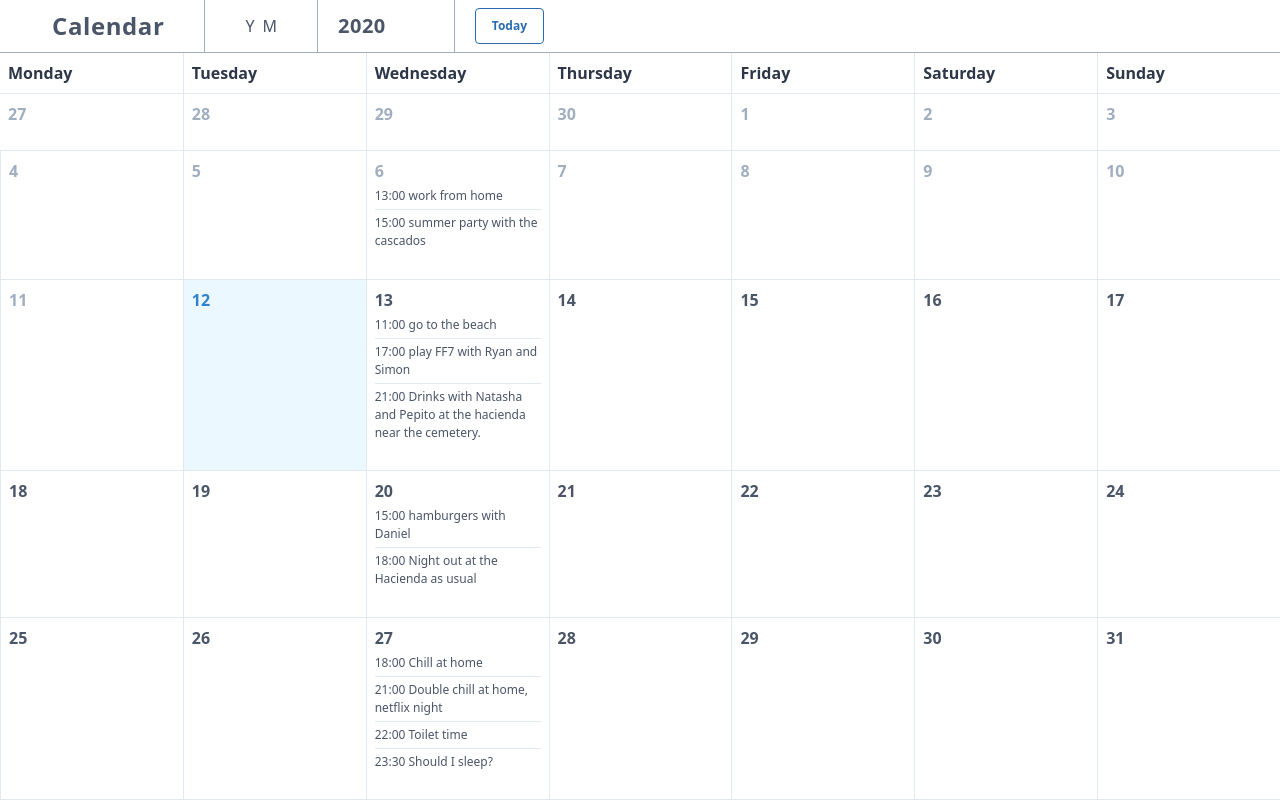
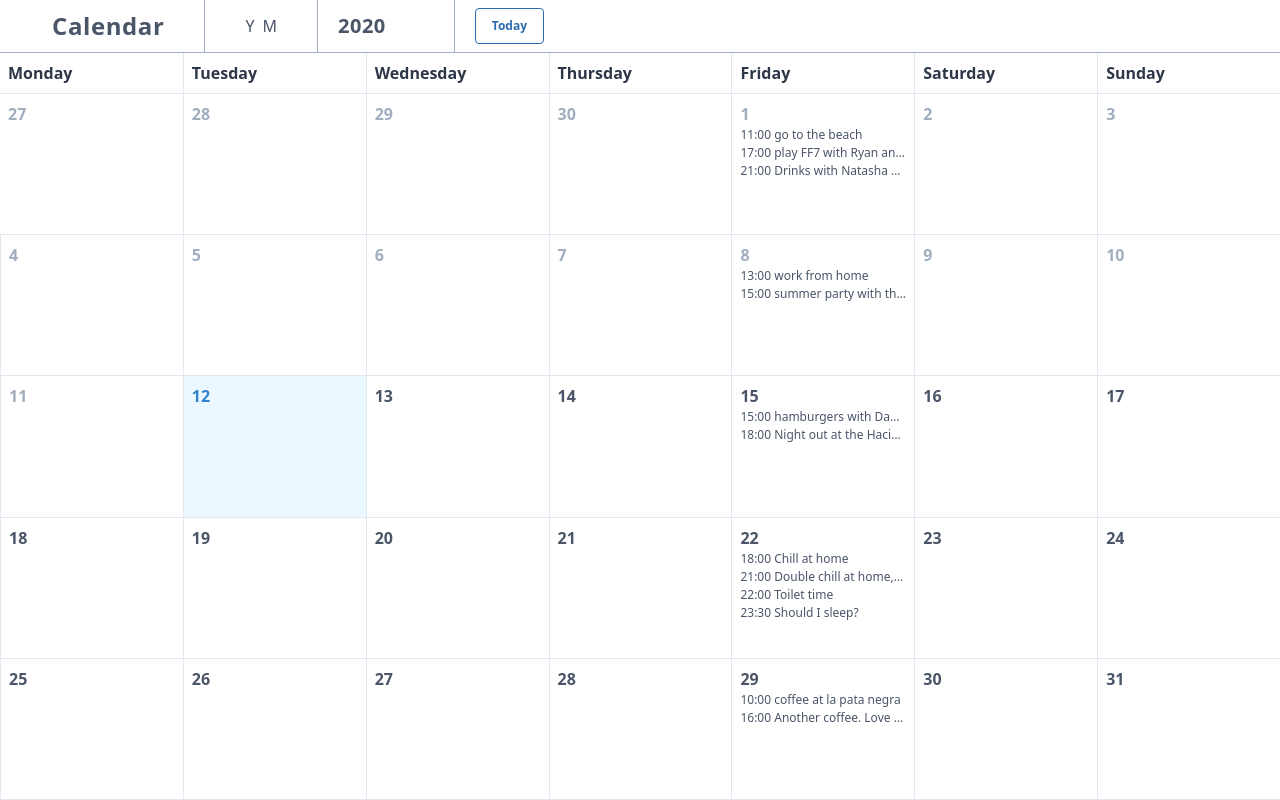
Before and after one commit to beaucouplus/calendar, a React (Create React App) app: page / in a window 1280 px wide. Built offline with nearby package versions, Linux system fonts and the light colour scheme.

Commit message:
month view > solved day height problem

```diff
--- a/src/EventContext.js
+++ b/src/EventContext.js
@@ -1,69 +1,83 @@
 import React, { useState } from "react";
 
 const dummyEvents = {
-  "2020-05-13": [
-    { id: 1, date: "2020-05-13", time: "11:00", title: "go to the beach" },
+  "2020-05-01": [
+    { id: 1, date: "2020-05-01", time: "11:00", title: "go to the beach" },
     {
       id: 2,
-      date: "2020-05-13",
+      date: "2020-05-01",
       time: "17:00",
       title: "play FF7 with Ryan and Simon",
     },
     {
       id: 3,
-      date: "2020-05-13",
+      date: "2020-05-01",
       time: "21:00",
       title:
         "Drinks with Natasha and Pepito at the hacienda near the cemetery.",
     },
   ],
-  "2020-05-06": [
-    { id: 4, date: "2020-05-06", time: "13:00", title: "work from home" },
+  "2020-05-08": [
+    { id: 4, date: "2020-05-08", time: "13:00", title: "work from home" },
     {
       id: 5,
-      date: "2020-05-06",
+      date: "2020-05-08",
       time: "15:00",
       title: "summer party with the cascados",
     },
   ],
-  "2020-05-20": [
+  "2020-05-15": [
     {
       id: 6,
-      date: "2020-05-20",
+      date: "2020-05-15",
       time: "15:00",
       title: "hamburgers with Daniel",
     },
     {
       id: 7,
-      date: "2020-05-20",
+      date: "2020-05-15",
       time: "18:00",
       title: "Night out at the Hacienda as usual",
     },
   ],
-  "2020-05-27": [
+  "2020-05-22": [
     {
       id: 8,
-      date: "2020-05-27",
+      date: "2020-05-22",
       time: "18:00",
       title: "Chill at home",
     },
     {
       id: 9,
-      date: "2020-05-27",
+      date: "2020-05-22",
       time: "21:00",
       title: "Double chill at home, netflix night",
     },
     {
       id: 10,
-      date: "2020-05-27",
+      date: "2020-05-22",
       time: "22:00",
       title: "Toilet time",
     },
     {
       id: 11,
-      date: "2020-05-27",
+      date: "2020-05-22",
       time: "23:30",
       title: "Should I sleep?",
+    },
+  ],
+  "2020-05-29": [
+    {
+      id: 6,
+      date: "2020-05-29",
+      time: "10:00",
+      title: "coffee at la pata negra",
+    },
+    {
+      id: 7,
+      date: "2020-05-29",
+      time: "16:00",
+      title: "Another coffee. Love coffee",
     },
   ],
 };
--- a/src/MonthView.js
+++ b/src/MonthView.js
@@ -1,4 +1,10 @@
-import React, { useState, useEffect, useContext } from "react";
+import React, {
+  useState,
+  useEffect,
+  useLayoutEffect,
+  useContext,
+  useRef,
+} from "react";
 import PropTypes from "prop-types";
 import exact from "prop-types-exact";
 import dayjs from "dayjs";
@@ -9,6 +15,9 @@ import { EventContext } from "./EventContext";
 
 function MonthView({ startOfMonth }) {
   const { events } = useContext(EventContext);
+  const [maxItemHeight, setMaxItemHeight] = useState(0);
+  const monthDaysContainerRef = useRef();
+
   const daysInView = monthViewDays(startOfMonth, events);
   const currentMonth = dayjs(startOfMonth).month();
   const weekDays = [
@@ -21,7 +30,12 @@ function MonthView({ startOfMonth }) {
     "Sunday",
   ];
 
-  useEffect(() => console.log(Object.keys(daysInView).length));
+  useLayoutEffect(() => {
+    const maxHeight =
+      monthDaysContainerRef.current.offsetHeight /
+      Math.ceil(Object.keys(daysInView).length / 7);
+    setMaxItemHeight(maxHeight);
+  }, []);
 
   return (
     <div className="flex flex-col flex-grow h-full border-t border-gray-500">
@@ -35,12 +49,16 @@ function MonthView({ startOfMonth }) {
           </div>
         ))}
       </div>
-      <div className="grid grid-cols-7 h-full divide-x divide-gray-300">
+      <div
+        className="grid grid-cols-7 h-full divide-x divide-gray-300"
+        ref={monthDaysContainerRef}
+      >
         {Object.keys(daysInView).map((date) => (
           <MonthDay
             date={dayjs(date, "YYYY-MM-DD").toDate()}
             month={currentMonth}
             events={daysInView[date]}
+            maxHeight={maxItemHeight}
             key={date}
           />
         ))}
@@ -53,8 +71,11 @@ MonthView.propTypes = exact({
   startOfMonth: PropTypes.instanceOf(Date).isRequired,
 });
 
-function MonthDay({ date, month, events }) {
+function MonthDay({ date, month, events, maxHeight }) {
   const [showModal, setShowModal] = useState(false);
+  const [contentHeight, setContentHeight] = useState(0);
+  const titleRef = useRef();
+
   const monthDay = dayjs(date).date();
 
   const chooseStyle = () => {
@@ -72,20 +93,30 @@ function MonthDay({ date, month, events }) {
     future: "text-gray-700",
   };
 
+  useLayoutEffect(() => {
+    const finalHeight = maxHeight - titleRef.current.offsetHeight - 20;
+    setContentHeight(finalHeight);
+  });
+
   const closeModal = () => setShowModal(false);
   return (
     <>
       <div
-        className={`h-1/5 overflow-hidden ${
+        className={`${
           styles[chooseStyle()]
         } p-2  border-b border-b-500 cursor-pointer`}
         onClick={() => setShowModal(true)}
       >
-        <div className={`text-md font-semibold`}>{monthDay}</div>
-        <ul className="text-xs text-gray-700 divide-y">
+        <div className={`text-md font-semibold`} ref={titleRef}>
+          {monthDay}
+        </div>
+        <ul
+          className={`block overflow-hidden text-xs text-gray-700`}
+          style={{ height: `${contentHeight}px` }}
+        >
           {events &&
             events.map((event) => (
-              <li className="py-1 ">
+              <li className="truncate">
                 {event.time} {event.title}
               </li>
             ))}
@@ -101,6 +132,7 @@ MonthDay.propTypes = exact({
   date: PropTypes.instanceOf(Date).isRequired,
   month: PropTypes.string.isRequired,
   events: PropTypes.array.isRequired,
+  maxHeight: PropTypes.number.isRequired,
 });
 
 export default MonthView;
--- a/tailwind.config.js
+++ b/tailwind.config.js
@@ -2,14 +2,6 @@ module.exports = {
   purge: [],
   theme: {
     extend: {},
-    maxHeight: {
-      "0": "0",
-      "1/5": "25%",
-      "1/4": "25%",
-      "1/2": "50%",
-      "3/4": "75%",
-      full: "100%",
-    },
   },
   variants: {},
   plugins: [],
```
